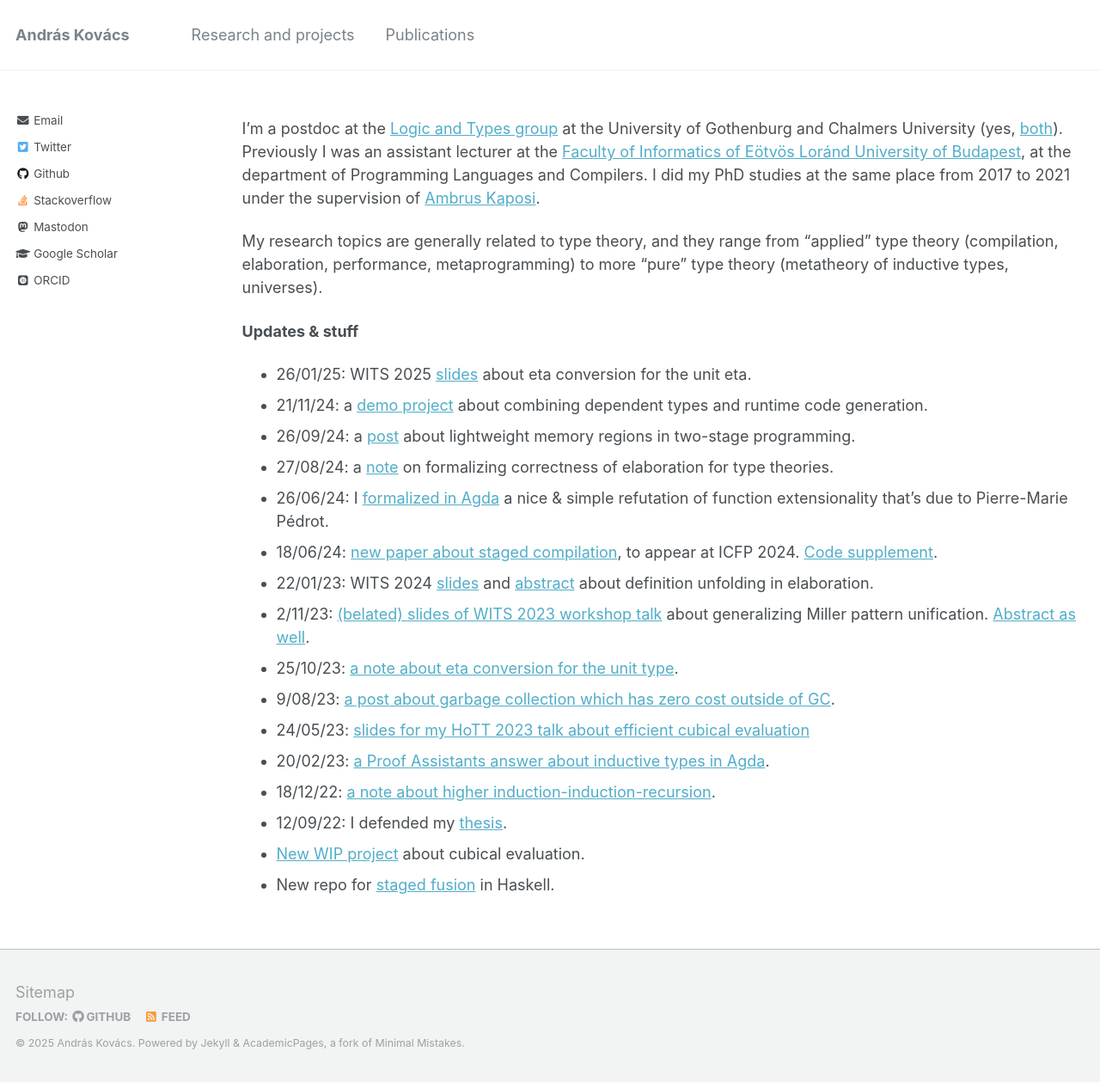
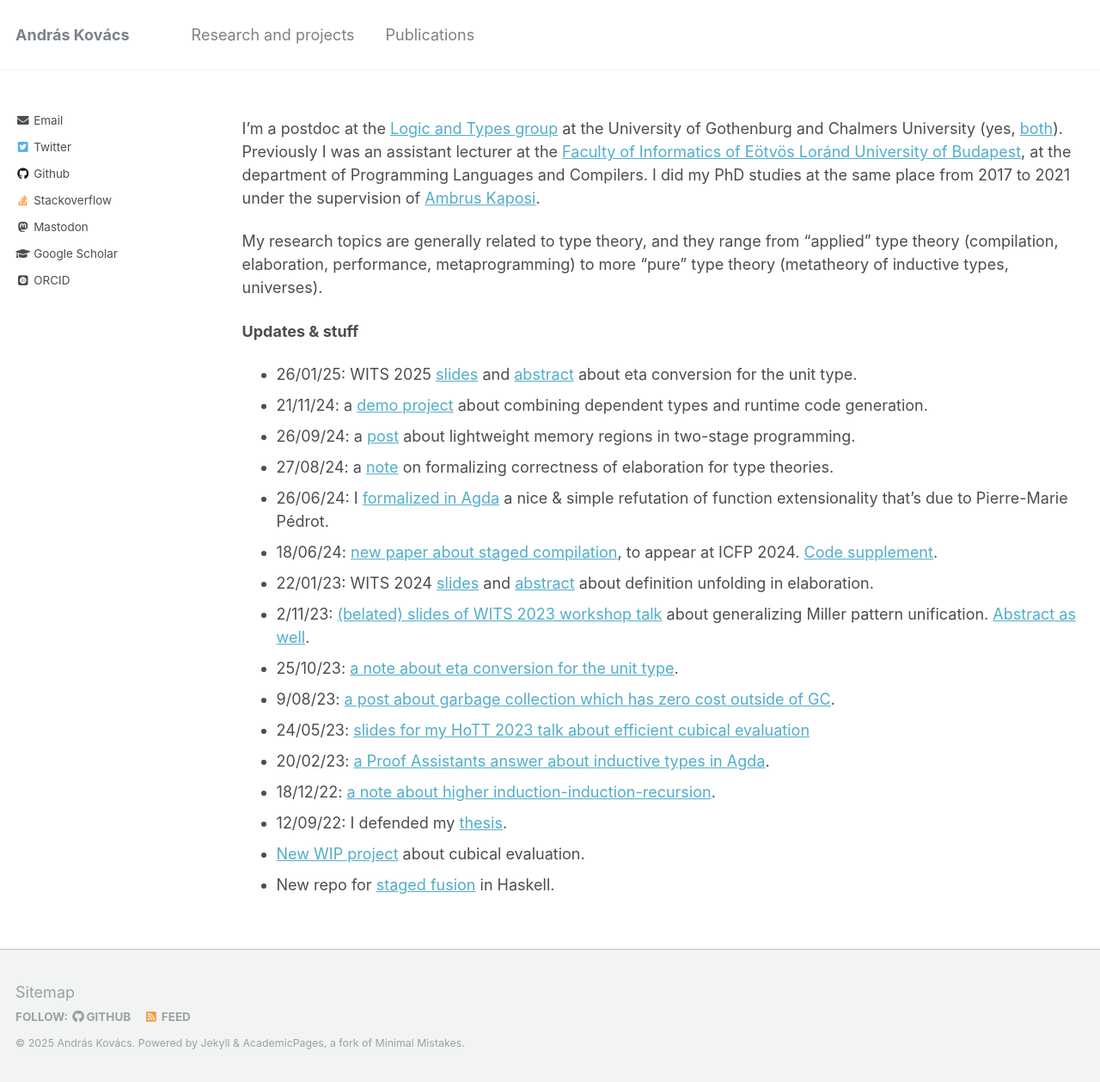
Before and after one commit to AndrasKovacs/AndrasKovacs.github.io, a Jekyll site: the page built from _pages/about.md, in a window 1280 px wide. Shown: the whole page at 86% size. Built offline with Jekyll 4.4.1, drawn with Linux system fonts in a browser that asks for light colours; some web fonts are replaced.

Commit message:
wits25 abstract

```diff
--- a/_pages/about.md
+++ b/_pages/about.md
@@ -23,7 +23,7 @@ to more "pure" type theory (metatheory of inductive types, universes).
 
 **Updates & stuff**
 
-- 26/01/25: WITS 2025 [slides](pdfs/wits25prez.pdf) about eta conversion for the unit eta.
+- 26/01/25: WITS 2025 [slides](pdfs/wits25prez.pdf) and [abstract](pdfs/wits25abstract.pdf) about eta conversion for the unit type.
 - 21/11/24: a [demo project](https://github.com/AndrasKovacs/dtt-rtcg) about combining dependent types and runtime code generation.
 - 26/09/24: a [post](https://gist.github.com/AndrasKovacs/fb172cb813d57da9ac22b95db708c4af) about lightweight memory regions in two-stage programming.
 - 27/08/24: a [note](https://gist.github.com/AndrasKovacs/1758f83cced957afb00b1382a8974c92) on formalizing correctness of elaboration for type theories.
```
Also changed, not shown: 1 other file.
